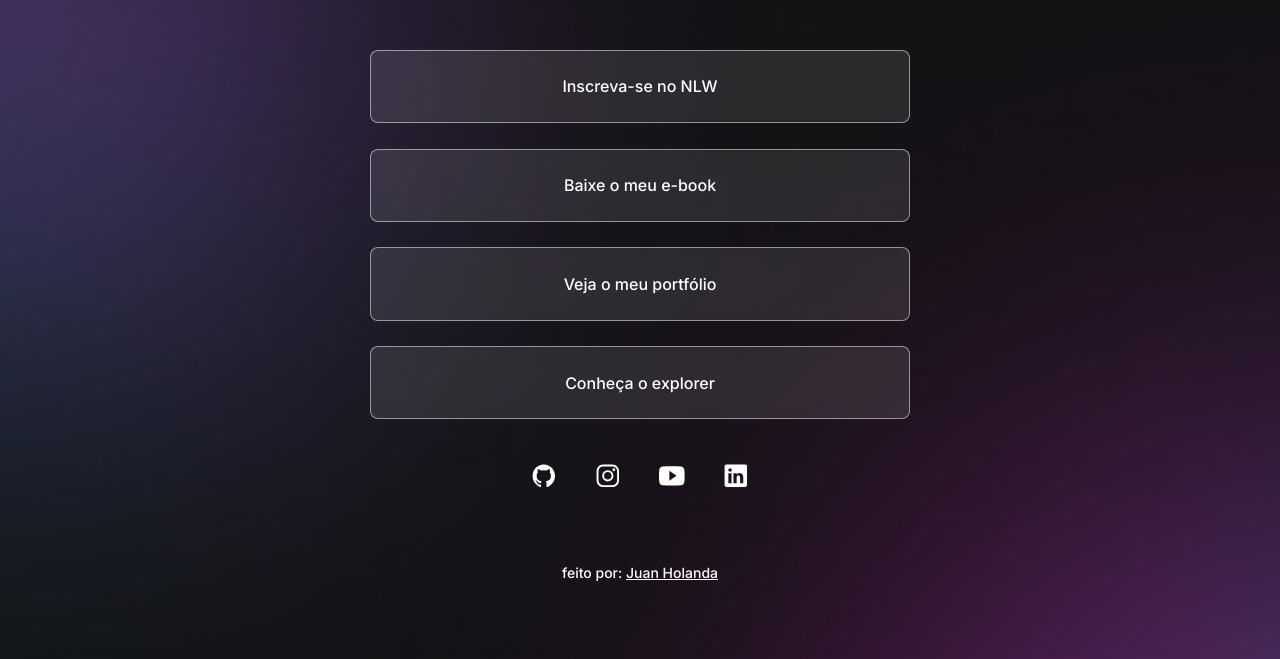
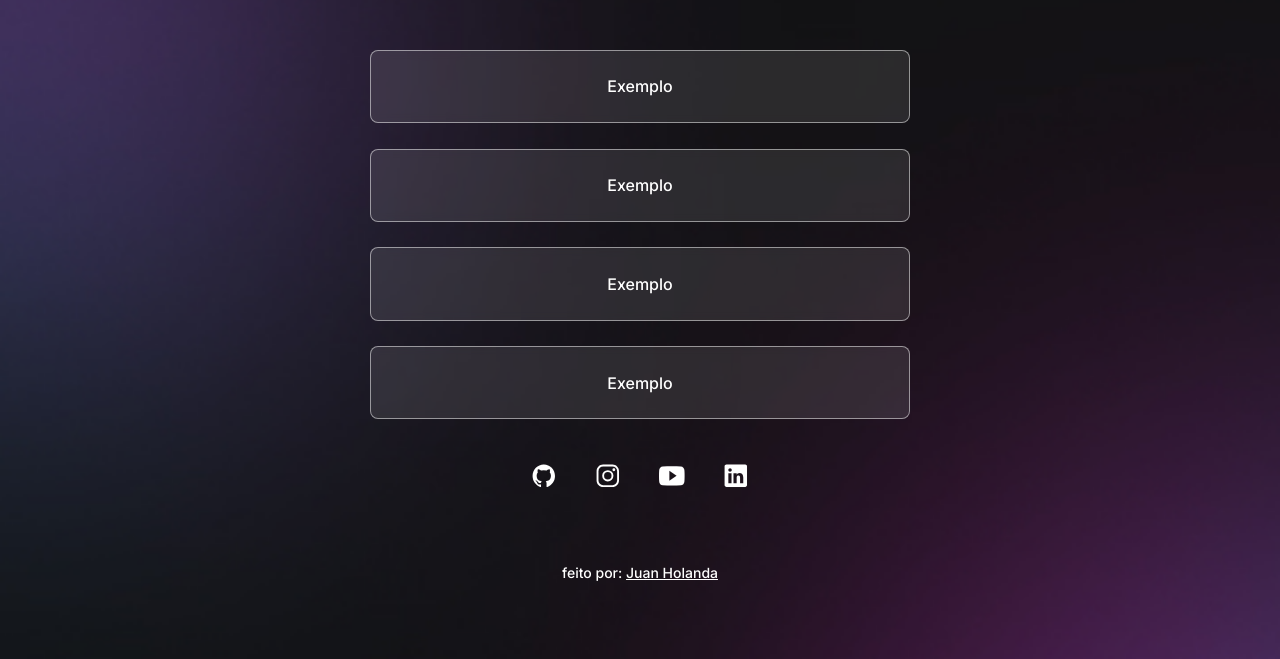
Before and after one commit to JuanHolandaMarques/projeto, a plain HTML site: page index.html in a window 1280 px wide. Shown: the part 141-800 px from the top of the page. Drawn offline with nearby package versions, Linux system fonts and the light colour scheme; a web font is replaced by a local one.

Commit message:
changing the project page to be more neutral

```diff
--- a/index.html
+++ b/index.html
@@ -14,8 +14,8 @@
 </head>
 <body id="page" class="dark">
 
-  <header id="profie">
-    <!-- Ícone do Usuario -->
+  <header id="profile">
+    <!-- ícone do usuário -->
     <div id="profilePhoto">
       <img src="./assets/avatar/Avatar.png" alt="profilePhoto">
     </div>
@@ -24,12 +24,11 @@
       @Usuario
     </p>
 
+    <!-- botão de troca de modo-->
     <div id="switchContainer">
       <button onclick="changeMode()">
       </button>
       <span></span>
-
-
     </div>
 
   </header>
@@ -38,13 +37,13 @@
     <!-- links das redes sociais -->
     <div id="linksContainer">
 
-      <a href="#" id="linkSubscribe" target="_blank">Inscreva-se no NLW</a>
+      <a href="#" id="linkSubscribe" target="_blank">Exemplo</a>
 
-      <a href="#" id="linkEbook" target="_blank">Baixe o meu e-book</a>
+      <a href="#" id="linkEbook" target="_blank">Exemplo</a>
 
-      <a href="#" id="linkPortifolio" target="_blank"> Veja o meu portfólio</a>
+      <a href="#" id="linkPortifolio" target="_blank">Exemplo</a>
 
-      <a href="#" id="linkExplorer" target="_blank">Conheça o explorer</a>
+      <a href="#" id="linkExplorer" target="_blank">Exemplo</a>
 
     </div>
 
@@ -74,7 +73,7 @@
 
     <p>
       <!-- link do meu GitHub -->
-      feito por: <a href="#">Juan Holanda</a>
+      feito por: <a href="https://github.com/JuanHolandaMarques" target="_blank">Juan Holanda</a>
     </p>
   </footer>
 
--- a/style.css
+++ b/style.css
@@ -97,6 +97,8 @@ header p{
   border-radius: 50%
 }#switchContainer button:hover{
   cursor: pointer;
+
+  outline: 8px solid var(--background-color);
 }
 
 /*animações no button*/
```
